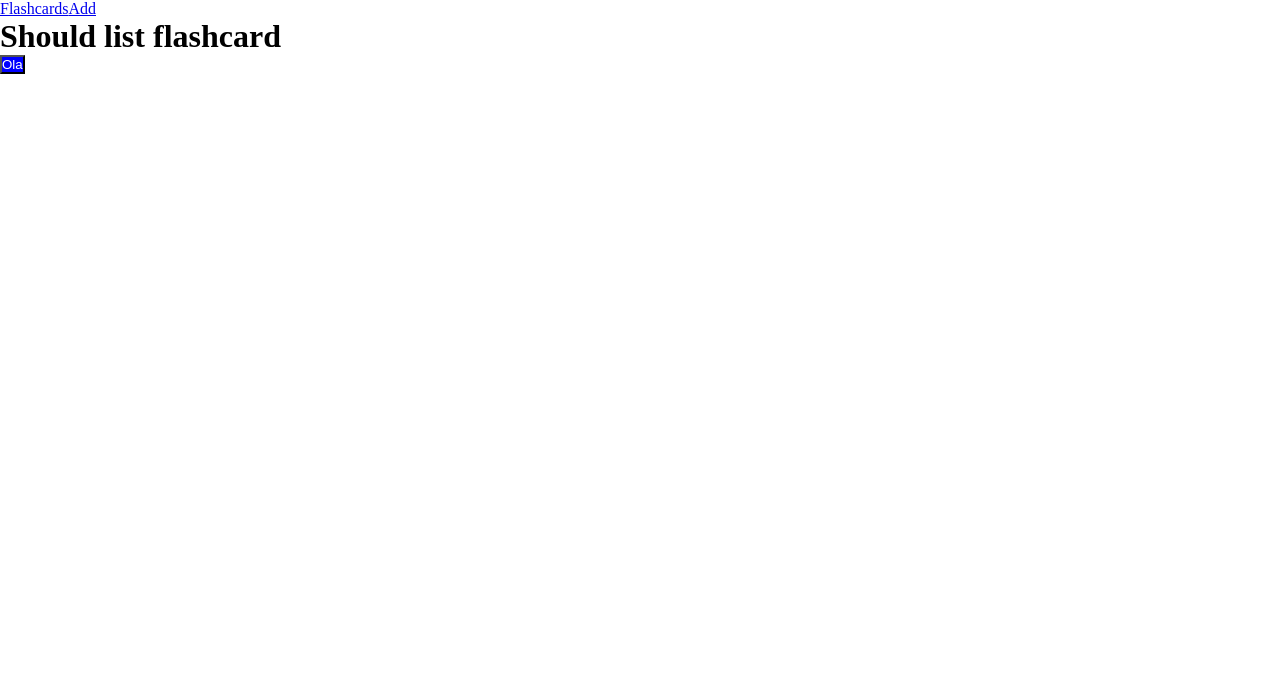
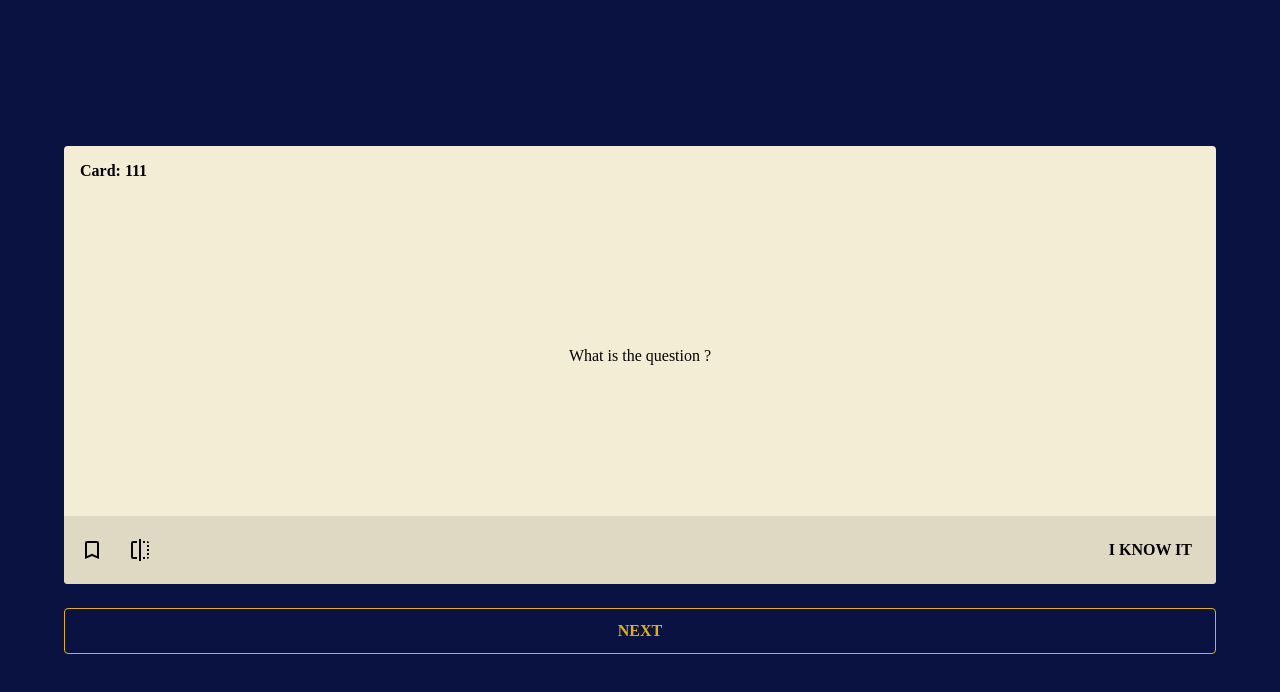
Before and after one commit to marciorasf/hippocards-api, a React (Create React App) app in the folder web/: page / in a window 1280 px wide. Shown: the top 692 px of the page. Built offline with nearby package versions, Linux system fonts and the light colour scheme; no server answers.

Commit message:
add study page design

```diff
--- a/web/package.json
+++ b/web/package.json
@@ -3,6 +3,8 @@
   "version": "0.1.0",
   "private": true,
   "dependencies": {
+    "@material-ui/core": "^4.11.0",
+    "@material-ui/icons": "^4.9.1",
     "@testing-library/jest-dom": "^4.2.4",
     "@testing-library/react": "^9.3.2",
     "@testing-library/user-event": "^7.1.2",
--- a/web/src/App.tsx
+++ b/web/src/App.tsx
@@ -1,4 +1,5 @@
 import React from 'react';
+import "./assets/styles/reset.css"
 import "./assets/styles/global.css"
 import Routes from './routes';
 
--- /dev/null
+++ b/web/src/assets/styles/colors.tsx
@@ -0,0 +1,16 @@
+const colors = {
+  primaryDark: "#0C102D",
+  primary: "#0A1242",
+  primaryLight: "#161E58",
+  secondaryDark: "#AA820A",
+  secondary: "#E1AF15",
+  secondaryLight: "#D9B855",
+
+  textInPrimary: "#ffffff",
+  textInSecondary: "#000000",
+
+  bgLight: "#DFD8C2",
+  bgLighter: "#F4EDD5",
+}
+
+export default colors
--- a/web/src/assets/styles/global.css
+++ b/web/src/assets/styles/global.css
@@ -1,7 +1,34 @@
-*,
-::before,
-::after {
+:root {
+  font-size: 62.5%;
+}
+
+* {
   margin: 0;
   padding: 0;
   box-sizing: border-box;
 }
+
+html,
+body,
+#root {
+  height: 100vh;
+}
+
+#root {
+  display: flex;
+  align-items: center;
+  justify-content: center;
+}
+
+body,
+input,
+button,
+textarea {
+  font: 500 1.6rem Rubik;
+}
+
+@media (min-width: 700px) {
+  :root {
+    font-size: 62.5%;
+  }
+}
--- /dev/null
+++ b/web/src/assets/styles/reset.css
@@ -0,0 +1,48 @@
+html, body, div, span, applet, object, iframe,
+h1, h2, h3, h4, h5, h6, p, blockquote, pre,
+a, abbr, acronym, address, big, cite, code,
+del, dfn, em, img, ins, kbd, q, s, samp,
+small, strike, strong, sub, sup, tt, var,
+b, u, i, center,
+dl, dt, dd, ol, ul, li,
+fieldset, form, label, legend,
+table, caption, tbody, tfoot, thead, tr, th, td,
+article, aside, canvas, details, embed,
+figure, figcaption, footer, header, hgroup,
+menu, nav, output, ruby, section, summary,
+time, mark, audio, video {
+	margin: 0;
+	padding: 0;
+	border: 0;
+	font-size: 100%;
+	font: inherit;
+	vertical-align: baseline;
+}
+
+article, aside, details, figcaption, figure,
+footer, header, hgroup, menu, nav, section {
+	display: block;
+}
+
+body {
+	line-height: 1;
+}
+
+ol, ul {
+	list-style: none;
+}
+
+blockquote, q {
+	quotes: none;
+}
+
+blockquote:before, blockquote:after,
+q:before, q:after {
+	content: '';
+	content: none;
+}
+
+table {
+	border-collapse: collapse;
+	border-spacing: 0;
+}
--- /dev/null
+++ b/web/src/components/CustomButton/index.tsx
@@ -0,0 +1,14 @@
+import styled from "styled-components";
+
+const CustomButton = styled.button`
+  background-color: transparent;
+  padding: 0.8rem 1.6rem;
+  border: 0;
+  border-radius: 0.4rem;
+  font-size: 1.6rem;
+  line-height: 1.75;
+  font-weight: 700;
+  text-transform: uppercase;
+`
+
+export default CustomButton
--- /dev/null
+++ b/web/src/components/CustomIconButton/index.tsx
@@ -0,0 +1,20 @@
+import styled from "styled-components";
+
+const CustomIconButton = styled.button`
+  background-color: transparent;
+  border: 0;
+  padding: 0.8rem;
+  line-height: 1.75;
+  font-size: 1.6rem;
+  font-weight: 700;
+  text-transform: uppercase;
+  display: flex;
+  align-items: center;
+
+  svg {
+    width: 2.4rem;
+    height: 2.4rem;
+  }
+`
+
+export default CustomIconButton
--- a/web/src/components/Header/styles.tsx
+++ b/web/src/components/Header/styles.tsx
@@ -0,0 +1,3 @@
+import styled from "styled-components"
+
+export const Button = styled.a``;
--- a/web/src/pages/Study/index.tsx
+++ b/web/src/pages/Study/index.tsx
@@ -1,7 +1,24 @@
 import React, { useEffect, useState } from "react"
 import api from "../../api"
-import PageHeader from "../../components/Header"
-import { Button } from "./styles"
+import {
+  Container,
+  Content,
+  Card,
+  CardTitle,
+  CardContent,
+  CardQuestion,
+  CardFooter,
+  LeftIconButtons,
+  RightButton,
+  NextButton,
+  IconButton,
+} from "./styles"
+
+import {
+  Bookmark as BookmarkIcon,
+  BookmarkBorder as BookmarkBorderIcon,
+  Flip as FlipIcon
+} from "@material-ui/icons"
 
 interface Flashcard {
   id: string,
@@ -26,25 +43,42 @@ export default function Study() {
     setFlashcard(randomFlashcard)
   }
 
-
   useEffect(() => {
     updateFlashcard()
   }, [])
 
   return (
-    <>
-      <PageHeader />
-      <h1>Should list flashcard</h1>
-      <h2>
-        {flashcard?.id}
-      </h2>
-      <h2>
-        {flashcard?.question}
-      </h2>
-      <h2>
-        {flashcard?.answer}
-      </h2>
-      <Button>Ola</Button>
-    </>
+    <Container>
+      <Content>
+        <Card>
+          <CardTitle>
+            Card: 111
+          </CardTitle>
+          <CardContent>
+            <CardQuestion>
+              What is the question ?
+            </CardQuestion>
+          </CardContent>
+
+          <CardFooter>
+            <LeftIconButtons>
+              <IconButton>
+                <BookmarkBorderIcon />
+              </IconButton>
+
+              <IconButton>
+                <FlipIcon />
+              </IconButton>
+            </LeftIconButtons>
+            <RightButton>
+              I know it
+            </RightButton>
+          </CardFooter>
+        </Card>
+        <NextButton color="secondary">
+          Next
+        </NextButton>
+      </Content>
+    </Container>
   )
 }
--- a/web/src/pages/Study/styles.tsx
+++ b/web/src/pages/Study/styles.tsx
@@ -1,6 +1,77 @@
 import styled from 'styled-components'
+import CustomButton from "../../components/CustomButton"
 
-export const Button = styled.button`
-  background-color: blue;
-  color: white;
+import colors from "../../assets/styles/colors"
+import CustomIconButton from '../../components/CustomIconButton'
+
+export const Container = styled.div`
+  width: 100vw;
+  height: 100vh;
+  background-color: ${colors.primary};
+  display: flex;
+  justify-content: center;
+  align-items: center;
 `
+
+export const Content = styled.main`
+width: 90%;
+`
+
+export const Card = styled.div`
+  display: flex;
+  flex-direction: column;
+  align-items: strech;
+  width: 100%;
+  border-radius: 0.4rem;
+  overflow: hidden;
+  background-color: ${colors.bgLighter};
+`
+
+export const CardTitle = styled.div`
+  display: flex;
+  padding: 1.6rem;
+  font-weight: 600;
+`
+
+export const CardContent = styled.div`
+  min-height: 32rem;
+  display: flex;
+  justify-content: center;
+  align-items:center;
+  padding: 1.6rem;
+`
+
+export const CardQuestion = styled.div`
+  `
+
+export const CardFooter = styled.div`
+  display: flex;
+  justify-content: space-between;
+  aling-items: center;
+  padding: 1.2rem 0.8rem;
+  background-color: ${colors.bgLight}
+`
+
+export const LeftIconButtons = styled.div`
+  display: flex;
+  align-items: center;
+`
+
+export const IconButton = styled(CustomIconButton)`
+  + button {
+    margin-left: 0.8rem;
+  }
+`
+
+export const RightButton = styled(CustomButton)`
+  height: initial;
+  display: flex;
+  align-items: center;
+`
+
+export const NextButton = styled(CustomButton)`
+  margin-top: 2.4rem;
+  color: ${colors.secondary};
+  width: 100%;
+  border: 1px solid ${colors.secondary}
+`
--- a/web/src/routes.tsx
+++ b/web/src/routes.tsx
@@ -9,6 +9,7 @@ function Routes() {
   return (
     <BrowserRouter>
       <Route path="/" exact component={Study} />
+      <Route path="/study" exact component={Study} />
       <Route path="/sign-in" exact component={SignIn} />
       <Route path="/sign-up" exact component={SignUp} />
       <Route path="/create-flashcard" exact component={CreateFlashcard} />
```
Also changed, not shown: 1 other file (tests, documents, lock files or other folders).
